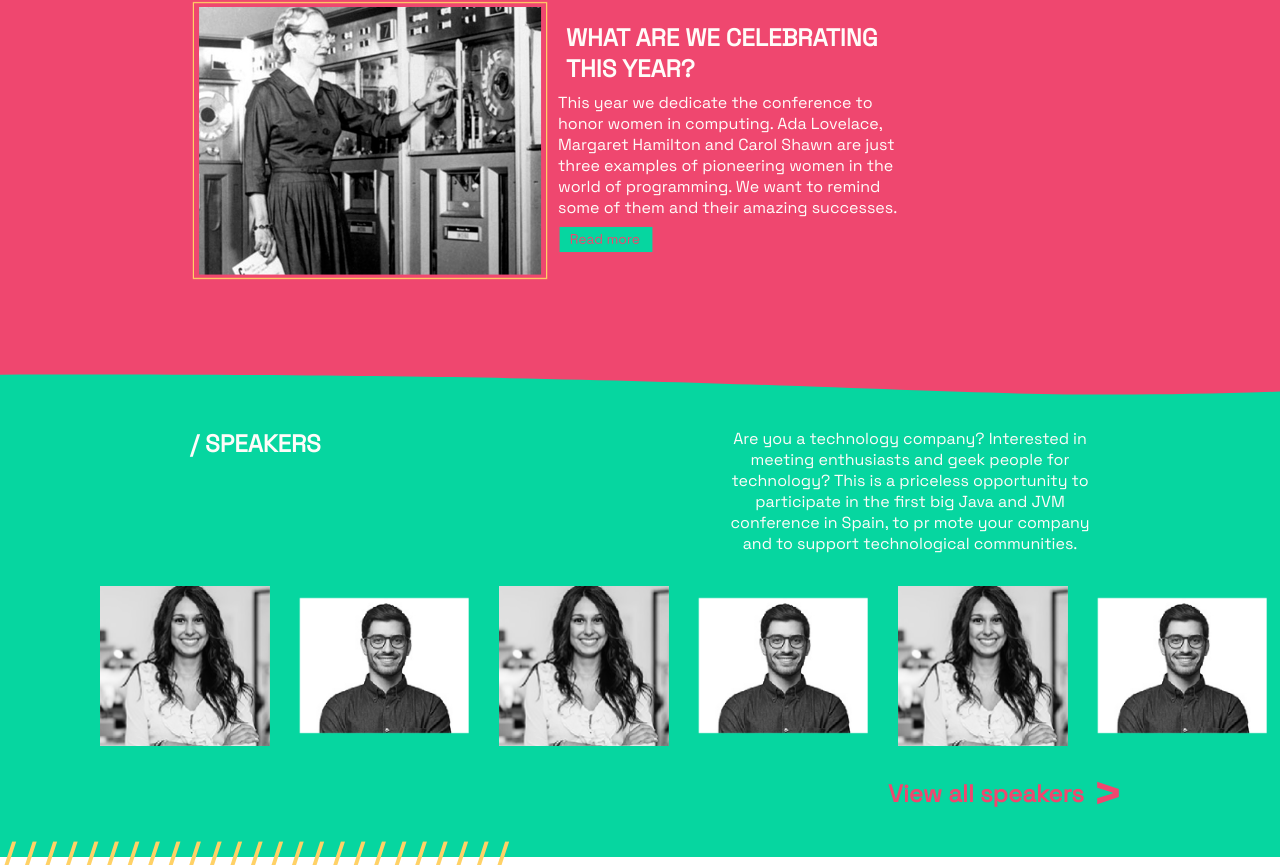
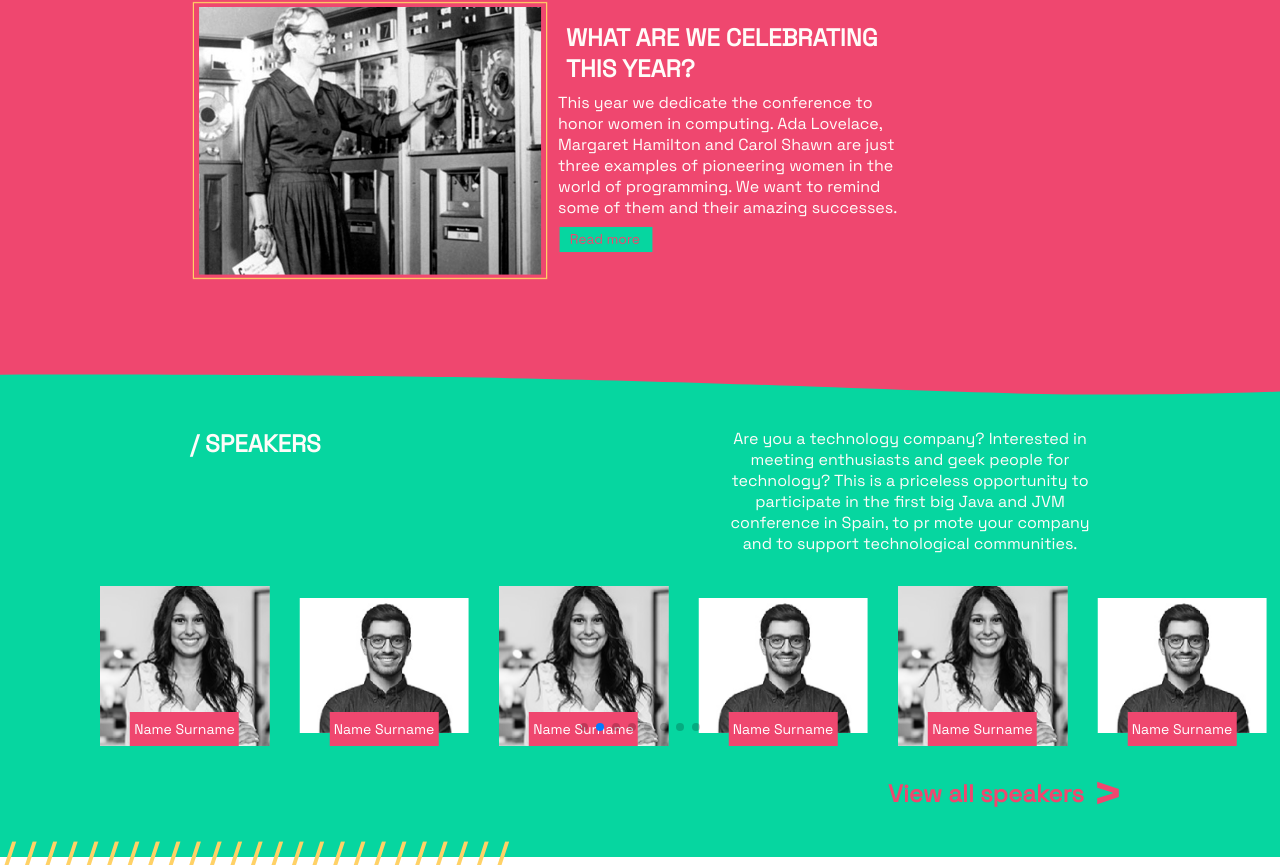
Before and after one commit to dev-bcn/dev-bcn.github.io, a React (Create React App) app: page / in a window 1280 px wide. Shown: the part 1559-2424 px from the top of the page. Built offline with nearby package versions, Linux system fonts and the light colour scheme.

Commit message:
Add style to cards

```diff
--- a/src/views/Home/components/Faqs/Faqs.tsx
+++ b/src/views/Home/components/Faqs/Faqs.tsx
@@ -1,12 +1,14 @@
-import { COLOR_PINK } from '../../../../styles/colors';
-import { FC } from 'react';
-import FaqCard from './components/FaqsCard';
-import LessThanYellowIcon from '../../../../assets/images/LessThanYellowIcon.svg';
-import MoreThanIcon from '../../../../assets/images/MoreThanIcon.svg';
-import SectionWrapper from '../../../../components/SectionWrapper/SectionWrapper';
-import { faqsData } from './FaqsData';
-import { motion } from 'framer-motion';
-import styled from 'styled-components';
+import { COLOR_PINK } from "../../../../styles/colors";
+import { FC } from "react";
+import FaqCard from "./components/FaqsCard";
+import LessThanYellowIcon from "../../../../assets/images/LessThanYellowIcon.svg";
+import MoreThanIcon from "../../../../assets/images/MoreThanIcon.svg";
+import SectionWrapper from "../../../../components/SectionWrapper/SectionWrapper";
+import { faqsData } from "./FaqsData";
+import { motion } from "framer-motion";
+import styled from "styled-components";
+import { useWindowSize } from "react-use";
+import { MOBILE_BREAKPOINT } from "../../../../constants/BreakPoints";
 
 const StyledFaqSection = styled(motion.section)`
   display: flex;
@@ -48,6 +50,7 @@ const StyleLessIcon = styled.img`
 `;
 
 const Faqs: FC = () => {
+  const { width } = useWindowSize();
   return (
     <>
       <SectionWrapper color={COLOR_PINK}>
@@ -55,19 +58,23 @@ const Faqs: FC = () => {
           {faqsData.map((faq, index) => (
             <FaqCard faq={faq} index={index} key={index} />
           ))}
-          <StyleMoreIcon src={MoreThanIcon} />
-          <StyleLessIcon src={LessThanYellowIcon} />
+          {width > MOBILE_BREAKPOINT && (
+            <>
+              <StyleMoreIcon src={MoreThanIcon} />
+              <StyleLessIcon src={LessThanYellowIcon} />
+            </>
+          )}
         </StyledFaqSection>
       </SectionWrapper>
       <StyledWaveContainer>
         <svg
-          viewBox='0 0 500 150'
-          preserveAspectRatio='none'
-          style={{ height: '100%', width: '100%' }}
+          viewBox="0 0 500 150"
+          preserveAspectRatio="none"
+          style={{ height: "100%", width: "100%" }}
         >
           <path
-            d='M0.00,49.98 C335.50,45.89 358.63,106.09 501.41,81.42 L500.00,150.00 L0.00,150.00 Z'
-            style={{ stroke: 'none', fill: '#06d6a0' }}
+            d="M0.00,49.98 C335.50,45.89 358.63,106.09 501.41,81.42 L500.00,150.00 L0.00,150.00 Z"
+            style={{ stroke: "none", fill: "#06d6a0" }}
           ></path>
         </svg>
       </StyledWaveContainer>
--- a/src/views/Home/components/SpeakersCarousel/SpeakersCarousel.scss
+++ b/src/views/Home/components/SpeakersCarousel/SpeakersCarousel.scss
@@ -6,10 +6,8 @@
 }
 
 .swiper-slide {
-  text-align: center;
-  font-size: 18px;
   background: transparent;
-
+  position: relative;
   /* Center slide text vertically */
   display: -webkit-box;
   display: -ms-flexbox;
@@ -25,12 +23,6 @@
   align-items: center;
 }
 
-.swiper-slide img {
-  display: block;
-  width: 100%;
-  height: auto;
-}
-
 .speakers__link {
   text-decoration: none;
   display: flex;
--- a/src/views/Home/components/SpeakersCarousel/SpeakersCarousel.tsx
+++ b/src/views/Home/components/SpeakersCarousel/SpeakersCarousel.tsx
@@ -1,7 +1,7 @@
 import { FC } from "react";
 import styled from "styled-components";
 import { Swiper, SwiperSlide } from "swiper/react";
-import { Autoplay } from "swiper";
+import { Autoplay, Pagination } from "swiper";
 import TitleSection from "../../../../components/SectionTitle/TitleSection";
 import {
   COLOR_GREEN,
@@ -22,6 +22,24 @@ import "./SpeakersCarousel.scss";
 const StyledSpeakersContainer = styled.section`
   background-color: ${COLOR_GREEN};
   position: relative;
+`;
+
+const StyledSlideImage = styled.img`
+  display: block;
+  width: 100%;
+  height: auto;
+`;
+
+const StyledSlideContain = styled.div`
+  position: absolute;
+  bottom: 0px;
+  background: ${COLOR_PINK};
+  padding: .5rem .25rem;
+`;
+
+const StyledSlideText = styled.p`
+  font-size: .875rem;
+  color: white;
 `;
 
 const StyledLink = styled.div`
@@ -72,12 +90,12 @@ const SpeakersCarousel: FC = () => {
         and to support technological communities."
           color={COLOR_WHITE}
         />
-
         <Swiper
           autoplay={{
             delay: 2500,
             disableOnInteraction: true,
           }}
+          pagination={true}
           breakpoints={{
             340: {
               width: 640,
@@ -91,56 +109,80 @@ const SpeakersCarousel: FC = () => {
             },
           }}
           centeredSlides={true}
-          modules={[Autoplay]}
+          modules={[Autoplay, Pagination]}
           className="mySwiper"
         >
           <SwiperSlide>
-            <img
+            <StyledSlideImage
               src={require(`../../../../assets/images/BlackAvatar1.jpg`)}
               alt="Avatar"
             />
+            <StyledSlideContain>
+              <StyledSlideText>Name Surname</StyledSlideText>
+            </StyledSlideContain>
           </SwiperSlide>
           <SwiperSlide>
-            <img
+            <StyledSlideImage
               src={require(`../../../../assets/images/BlackAvatar2.jpg`)}
               alt="Avatar"
             />
+            <StyledSlideContain>
+              <StyledSlideText>Name Surname</StyledSlideText>
+            </StyledSlideContain>
           </SwiperSlide>
           <SwiperSlide>
-            <img
+            <StyledSlideImage
               src={require(`../../../../assets/images/BlackAvatar1.jpg`)}
               alt="Avatar"
             />
+            <StyledSlideContain>
+              <StyledSlideText>Name Surname</StyledSlideText>
+            </StyledSlideContain>
           </SwiperSlide>
           <SwiperSlide>
-            <img
+            <StyledSlideImage
               src={require(`../../../../assets/images/BlackAvatar2.jpg`)}
               alt="Avatar"
             />
+            <StyledSlideContain>
+              <StyledSlideText>Name Surname</StyledSlideText>
+            </StyledSlideContain>
           </SwiperSlide>
           <SwiperSlide>
-            <img
+            <StyledSlideImage
               src={require(`../../../../assets/images/BlackAvatar1.jpg`)}
               alt="Avatar"
             />
+            <StyledSlideContain>
+              <StyledSlideText>Name Surname</StyledSlideText>
+            </StyledSlideContain>
           </SwiperSlide>
           <SwiperSlide>
-            <img
+            <StyledSlideImage
               src={require(`../../../../assets/images/BlackAvatar2.jpg`)}
               alt="Avatar"
             />
+            <StyledSlideContain>
+              <StyledSlideText>Name Surname</StyledSlideText>
+            </StyledSlideContain>
           </SwiperSlide>
           <SwiperSlide>
-            <img
+            <StyledSlideImage
               src={require(`../../../../assets/images/BlackAvatar1.jpg`)}
               alt="Avatar"
             />
+            <StyledSlideContain>
+              <StyledSlideText>Name Surname</StyledSlideText>
+            </StyledSlideContain>
           </SwiperSlide>
           <SwiperSlide>
-            <img
+            <StyledSlideImage
               src={require(`../../../../assets/images/BlackAvatar2.jpg`)}
               alt="Avatar"
             />
+            <StyledSlideContain>
+              <StyledSlideText>Name Surname</StyledSlideText>
+            </StyledSlideContain>
           </SwiperSlide>
         </Swiper>
         <StyledLink>
```
